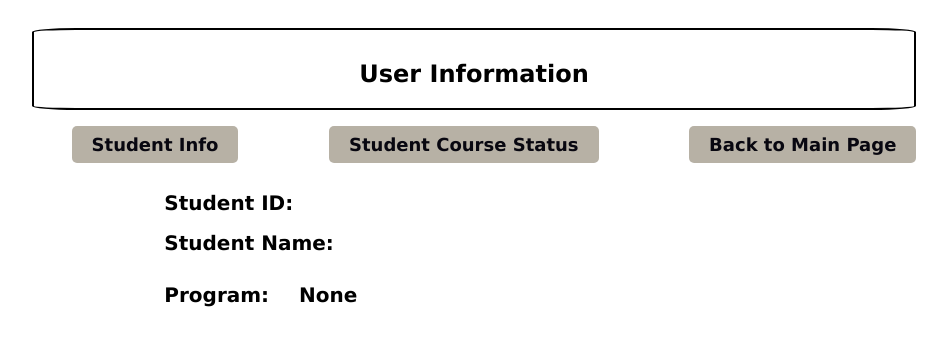
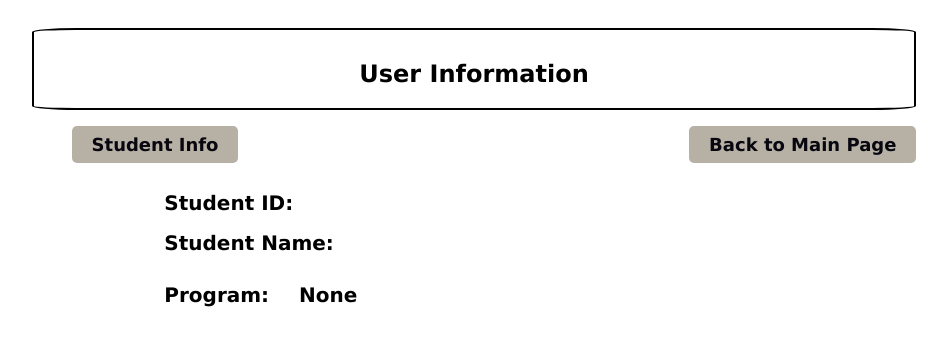
Before and after one commit to doryang1019/douglas-skill-tree-frontend, a Vue app: page /student/info in a window 1280 px wide. Shown: the top 346 px of the page, without its empty margins (166-1113 px from the left). Built offline with nearby package versions, Linux system fonts and the light colour scheme.

Commit message:
fix: fix tab

```diff
--- a/src/components/StudentInfo.vue
+++ b/src/components/StudentInfo.vue
@@ -7,7 +7,7 @@
     <div class="nav-bar">
       <ul>
         <li @click="showTab('info')" :class="{ active: activeTab === 'info' }">Student Info</li>
-        <li @click="showTab('courseStatus')" :class="{ active: activeTab === 'courseStatus' }">Student Course Status</li>
+        <li v-if="String(isAdmin) === `false`" @click="showTab('courseStatus')" :class="{ active: activeTab === 'courseStatus' }">Student Course Status</li>
         <li @click="returnToMainPage">Back to Main Page</li>
       </ul>
     </div>
@@ -68,6 +68,7 @@ export default {
         taken: false,
         done: false
       },
+      isAdmin: false,
       message: "",
       studentInfo: {
         name: '',
@@ -107,6 +108,7 @@ export default {
   mounted() {
       this.studentInfo.name = localStorage.getItem("userName");
       this.studentInfo.id = localStorage.getItem('userId');
+      this.isAdmin = localStorage.getItem('isAdmin');
       this.studentInfo.program = JSON.parse(localStorage.getItem('program'));
       if(this.studentInfo.program && this.studentInfo.id){
         CourseService.getCoursesByProgram(this.studentInfo.program.id, this.studentInfo.id)
```
